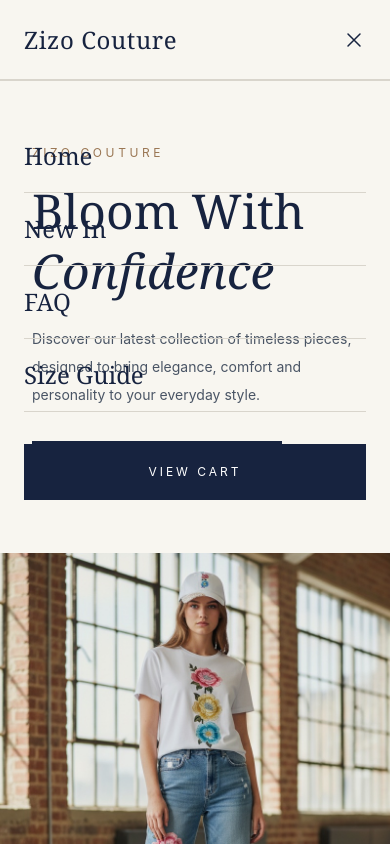
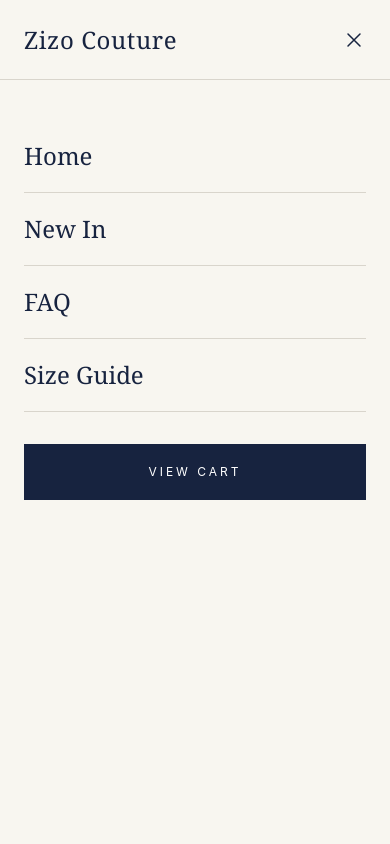
Before and after one commit to zarakhansari/zizocutoure, a React (Vite) app: page / in a window 390 px wide. Both pictures are taken after a click on the button "Open menu". Shown: the top 844 px of the page. Built offline with nearby package versions, Linux system fonts and the light colour scheme.

Commit message:
fix: remove backdrop blur from navbar and increase mobile menu z-index

```diff
--- a/src/components/Navbar.tsx
+++ b/src/components/Navbar.tsx
@@ -12,7 +12,7 @@
     };
 
     return (
-        <header className="sticky top-0 z-50 border-b border-[#D9D5CC] bg-[#F8F6F0]/95 backdrop-blur">
+        <header className="sticky top-0 z-50 border-b border-[#D9D5CC] bg-[#F8F6F0]/95">
 
             <nav className="mx-auto flex h-20 max-w-7xl items-center justify-between px-6">
 
@@ -169,7 +169,7 @@
             {/* ========================= */}
 
             {isMenuOpen && (
-                <div className="fixed inset-0 z-50 bg-[#F8F6F0] md:hidden">
+                <div className="fixed inset-0 z-[999] bg-[#F8F6F0] md:hidden">
 
                     {/* Mobile Menu Header */}
                     <div className="flex h-20 items-center justify-between border-b border-[#D9D5CC] px-6">
```
